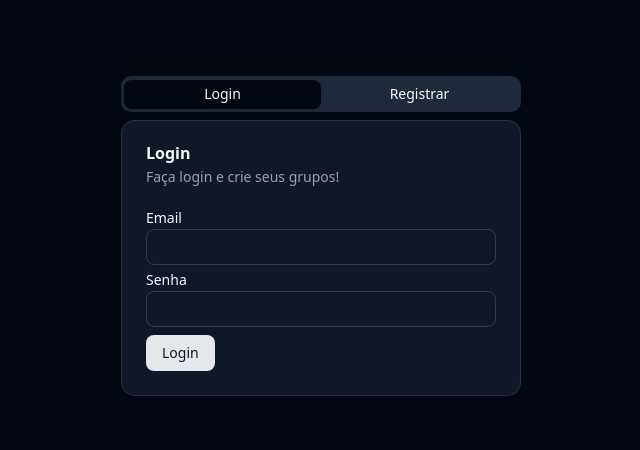
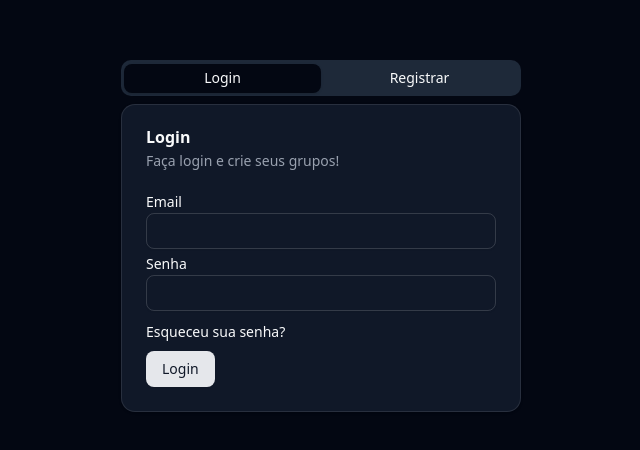
Before and after one commit to Tiago1106/secret-friend, a Next.js app: page /sign-in in a window 1280 px wide. Shown: the part 164-614 px from the top of the page, without its empty margins (327-967 px from the left). Built offline with nearby package versions, Linux system fonts and the light colour scheme; no server answers.

Commit message:
feat: adjust config firebase and redirect recover password

```diff
--- a/src/components/login-form.tsx
+++ b/src/components/login-form.tsx
@@ -29,6 +29,7 @@ import { useRouter } from "next/navigation"
 import { signInWithFirebase } from "@/lib/auth/auth"
 import { Spinner } from "./ui/spinner"
 import { registerUser } from "@/lib/auth/register"
+import Link from "next/link"
 const loginSchema = z.object({
   email: z.string().email("Email inválido").nonempty("Email é obrigatório"),
   password: z.string().nonempty("Senha é obrigatória"),
@@ -192,6 +193,9 @@ export function LoginForm({
                   />
                   {loginErrors.email && <ErrorText message={loginErrors.password} />}
                 </div>
+                <div className="space-y-1">
+                  <Link href="/recover-password" className="text-sm">Esqueceu sua senha?</Link>
+                </div>
               </CardContent>
               <CardFooter>
                 <Button type="submit" disabled={loading}>
--- a/src/components/recover-password-form.tsx
+++ b/src/components/recover-password-form.tsx
@@ -117,7 +117,7 @@ export function RecoverPasswordForm({
             <Button type="submit" disabled={loading}>
               {loading ? <Spinner size="medium" /> : "Enviar"}
             </Button>
-            <Button onClick={() => router.push('/sign-in')}>Voltar</Button>
+            <Button onClick={() => router.push('/sign-in')} variant={'outline'}>Voltar</Button>
           </CardFooter>
         </form>
       </Card>
--- a/src/lib/firebaseConfig.ts
+++ b/src/lib/firebaseConfig.ts
@@ -18,4 +18,6 @@ const firebaseConfig = {
 const app = initializeApp(firebaseConfig);
 const auth = getAuth(app);
 
+auth.languageCode = 'pt-BR';
+
 export { auth };
```
